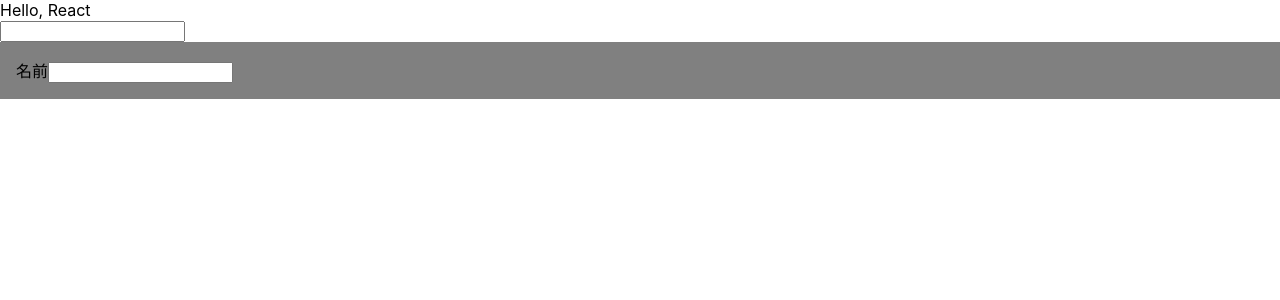
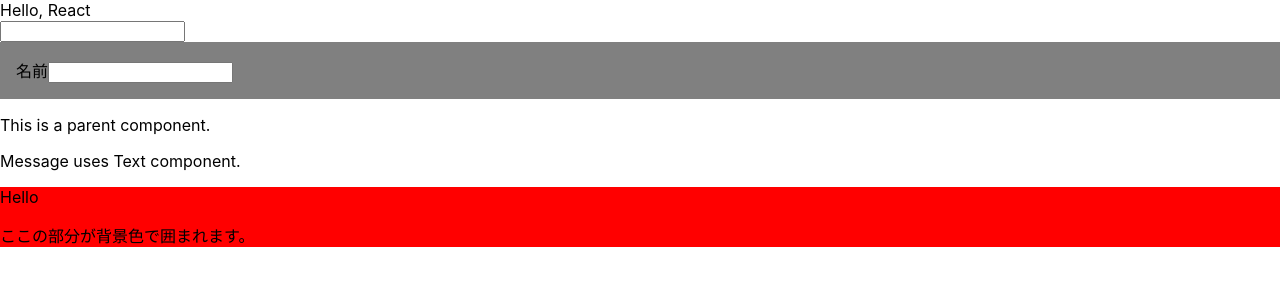
Before and after one commit to KazumasaYasui/ts-react-next, a React (Create React App) app in the folder chapter3/react-sample/: page / in a window 1280 px wide. Shown: the top 300 px of the page. Built offline with nearby package versions, Linux system fonts and the light colour scheme.

Commit message:
MessageコンポーネントとContainerSampleコンポーネントの追加

```diff
--- /dev/null
+++ b/chapter3/react-sample/src/components/ContainerSample.tsx
@@ -0,0 +1,24 @@
+import React from "react";
+
+// Containerコンポーネントは、子要素を赤背景色で囲むコンポーネント
+const Container = (props: { title: string; children: React.ReactElement }) => {
+const { title, children } = props
+  return (
+    <div style={{ background: 'red' }}>
+      <span>{title}</span>
+      {/* props の children を埋め込むと、このコンポーネントの開始タグと閉じタグで囲んだ要素を表示する */}
+      <div>{children}</div>
+    </div>
+  )
+}
+
+const Parent = () => {
+  return (
+    // Containerを使用する際に、他のコンポーネントを子要素として渡す
+    <Container title="Hello">
+      <p>ここの部分が背景色で囲まれます。</p>
+    </Container>
+  )
+}
+
+export default Parent
--- /dev/null
+++ b/chapter3/react-sample/src/components/Message.tsx
@@ -0,0 +1,25 @@
+// 無名関数でコンポーネントを定義し、Textという変数に代入する
+// Textコンポーネントは親から content という props を受け取る
+const Text = (props: { content: string }) => {
+  // props から content という値を取り出す
+  const { content } = props
+  // props で渡された content を表示する
+  return <p className="text">{content}</p>
+}
+
+// 同様に定義したコンポーネントを Message という変数に代入する
+const Message = (props: {}) => {
+  const content1 = 'This is a parent component.'
+  const content2 = 'Message uses Text component.'
+
+  return (
+    <div>
+      {/* content というキーでコンポーネントにデータを渡す */}
+      <Text content={content1} />
+      <Text content={content2} />
+    </div>
+  )
+}
+
+// Message コンポーネントをエクスポートする
+export default Message
--- a/chapter3/react-sample/src/index.tsx
+++ b/chapter3/react-sample/src/index.tsx
@@ -4,6 +4,8 @@
 // import App from './App';
 import Hello from './components/Hello';
 import Name from './components/Name';
+import Message from "./components/Message";
+import ContainerSample from "./components/ContainerSample";
 import reportWebVitals from './reportWebVitals';
 
 const root = ReactDOM.createRoot(
@@ -14,6 +16,8 @@
     {/*<App />*/}
     <Hello />
     <Name />
+    <Message />
+    <ContainerSample />
   </React.StrictMode>
 );
 
```
